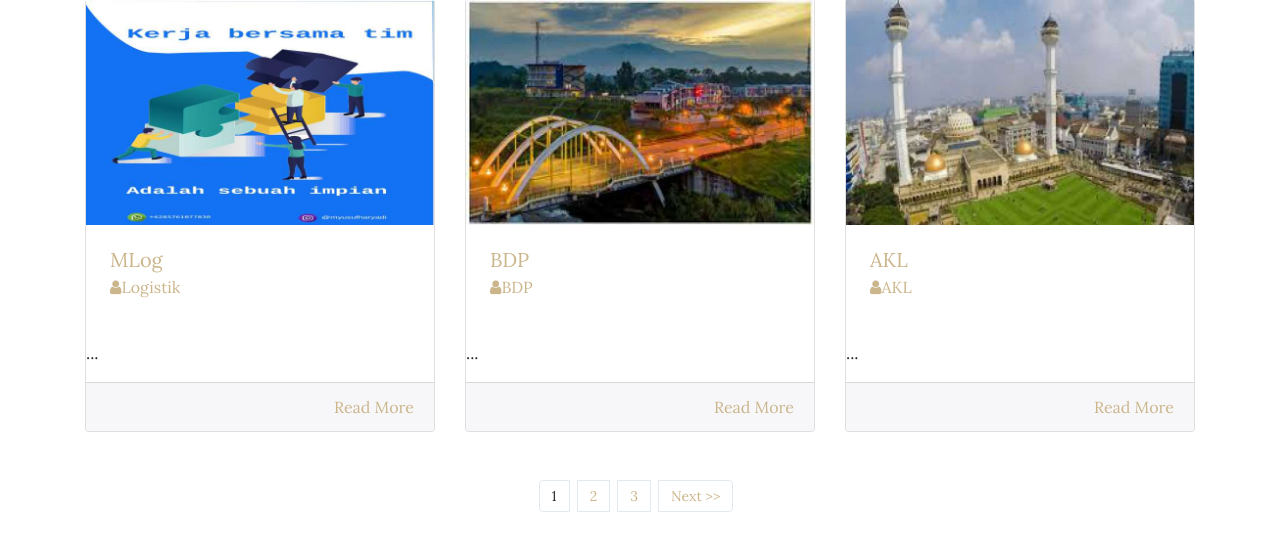
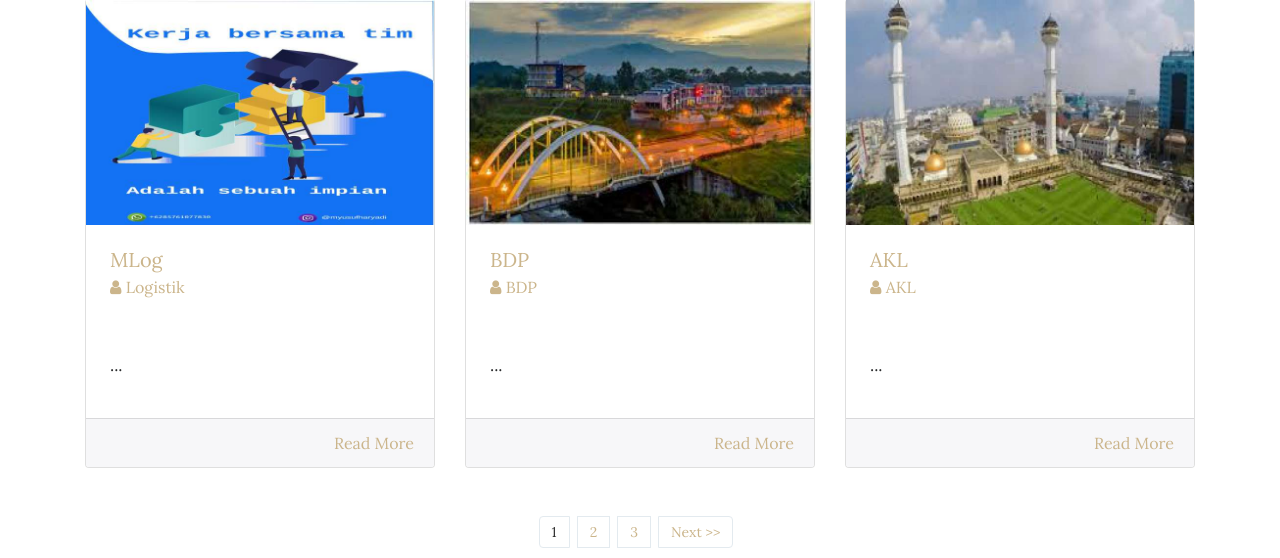
Before and after one commit to Gudang-Source/SMKN11BDG, a CodeIgniter app: page /SMKN11BDG/index.php/kompetensi/index in a window 1280 px wide. Shown: the part 267-825 px from the top of the page. Run offline with CodeIgniter, Linux system fonts and the light colour scheme; data comes from the database, SQL or seed files in the repository.

Commit message:
Perubahan view Kompetensi

```diff
--- a/application/config/config.php
+++ b/application/config/config.php
@@ -23,7 +23,7 @@
 | a PHP script and you can easily do that on your own.
 |
 */
-$config['base_url'] = 'http://localhost/smkn11bandung/';
+$config['base_url'] = 'http://localhost/SMKN11BDG/';
 
 /*
 |--------------------------------------------------------------------------
--- a/application/views/depan/v_kompetensi.php
+++ b/application/views/depan/v_kompetensi.php
@@ -123,11 +123,11 @@
                         <div class="card-body">
                             <div class="blog-single-item">
                                 <img src="<?php echo base_url().'assets/images/'.$row->kompetensi_gambar;?>" class="img-fluid" alt="blog-img">
-                                <div class="card-title p-4">
+                                <div class="card-title p-4 mb-auto">
                                     <h4><a class="text-dark" href="<?php echo site_url('detail/'.$row->kompetensi_slug);?>"><?php echo $row->kompetensi_judul;?></a></h4>
-                                    <h6><a href="#"><i class="fa fa-user" aria-hidden="true"></i><span><?php echo $row->kompetensi_keahlian_nama;?></span></a></h6>
+                                    <h6><a href="#"><i class="fa fa-user" aria-hidden="true"></i><span> <?php echo $row->kompetensi_keahlian_nama;?></span></a></h6>
                                 </div>
-                                <div class="card-text">
+                                <div class="card-text p-4">
                                     <p><?php echo limit_words($row->kompetensi_isi,10).'...';?></p>
                                 </div>
                                 <div class="card-footer text-right">
```
